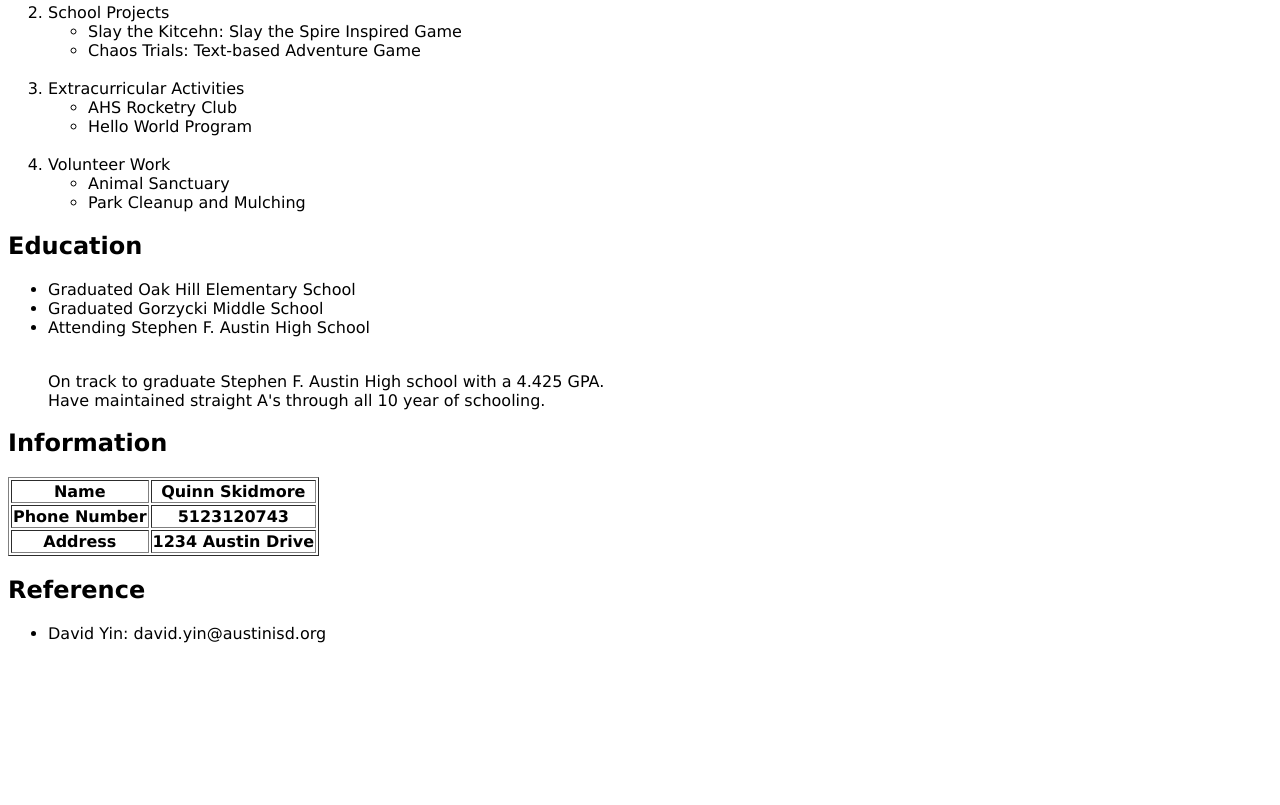
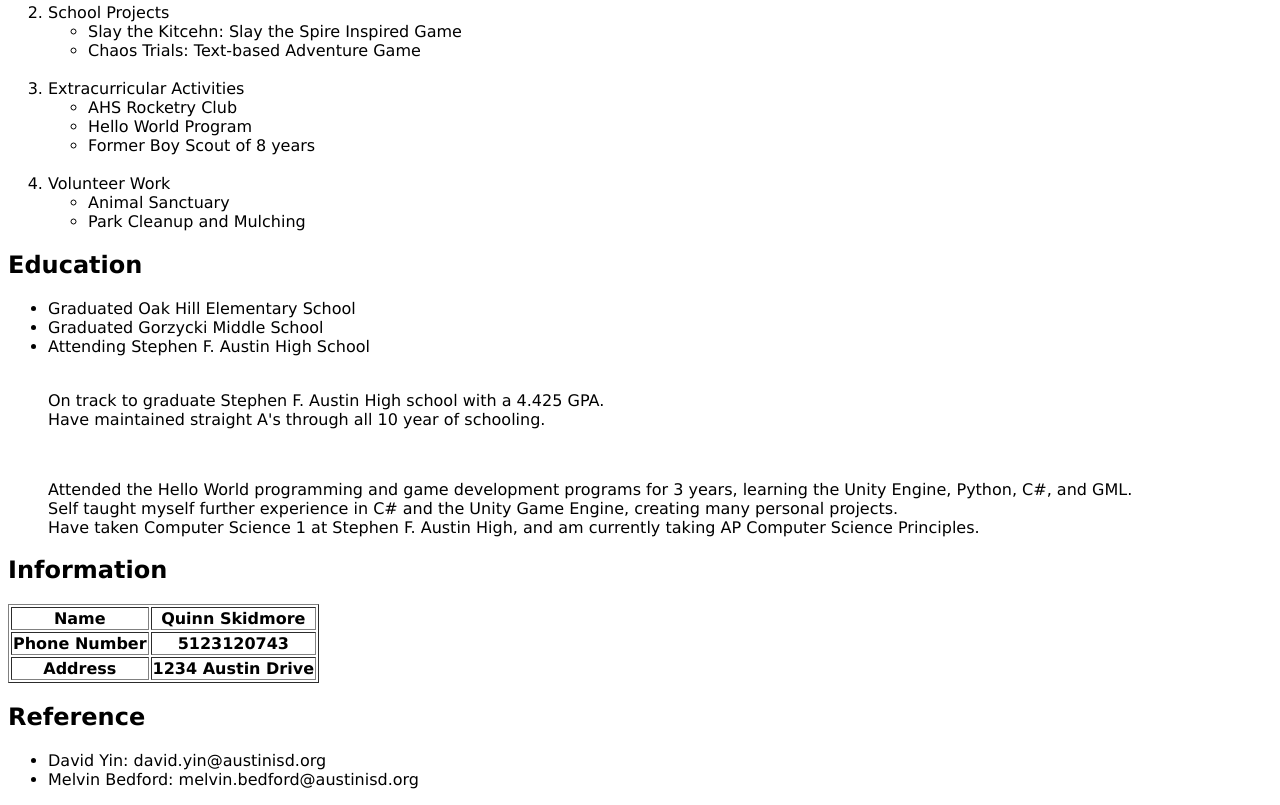
Before and after one commit to quinn-skidmore/quinn-skidmore.github.io, a plain HTML site: page resume.html in a window 1280 px wide. Shown: the part 316-1121 px from the top of the page. Before the commit the page ends 975 px from the top, so only its background shows below. Drawn offline with Linux system fonts and the light colour scheme.

Commit message:
website please deploy

```diff
--- a/resume.html
+++ b/resume.html
@@ -33,6 +33,7 @@
                 <ul>
                     <li>AHS Rocketry Club</li>
                     <li>Hello World Program</li>
+                    <li>Former Boy Scout of 8 years</li>
                 </ul>
             <br>
             <li>Volunteer Work</li>
@@ -49,6 +50,11 @@
 
             <br>
             <p>On track to graduate Stephen F. Austin High school with a 4.425 GPA. <br>Have maintained straight A's through all 10 year of schooling.</p>
+            <br>
+            <p>Attended the Hello World programming and game development programs for 3 years, learning the Unity Engine, Python, C#, and GML.
+                <br> Self taught myself further experience in C# and the Unity Game Engine, creating many personal projects.
+                <br> Have taken Computer Science 1 at Stephen F. Austin High, and am currently taking AP Computer Science Principles.
+            </p>
         </ul>
 
         <h2>Information</h2>
@@ -68,6 +74,7 @@
         <h2>Reference</h2>
         <ul>
             <li>David Yin: david.yin@austinisd.org</li>
+            <li>Melvin Bedford: melvin.bedford@austinisd.org</li>
         </ol>
     </body>
 
```
